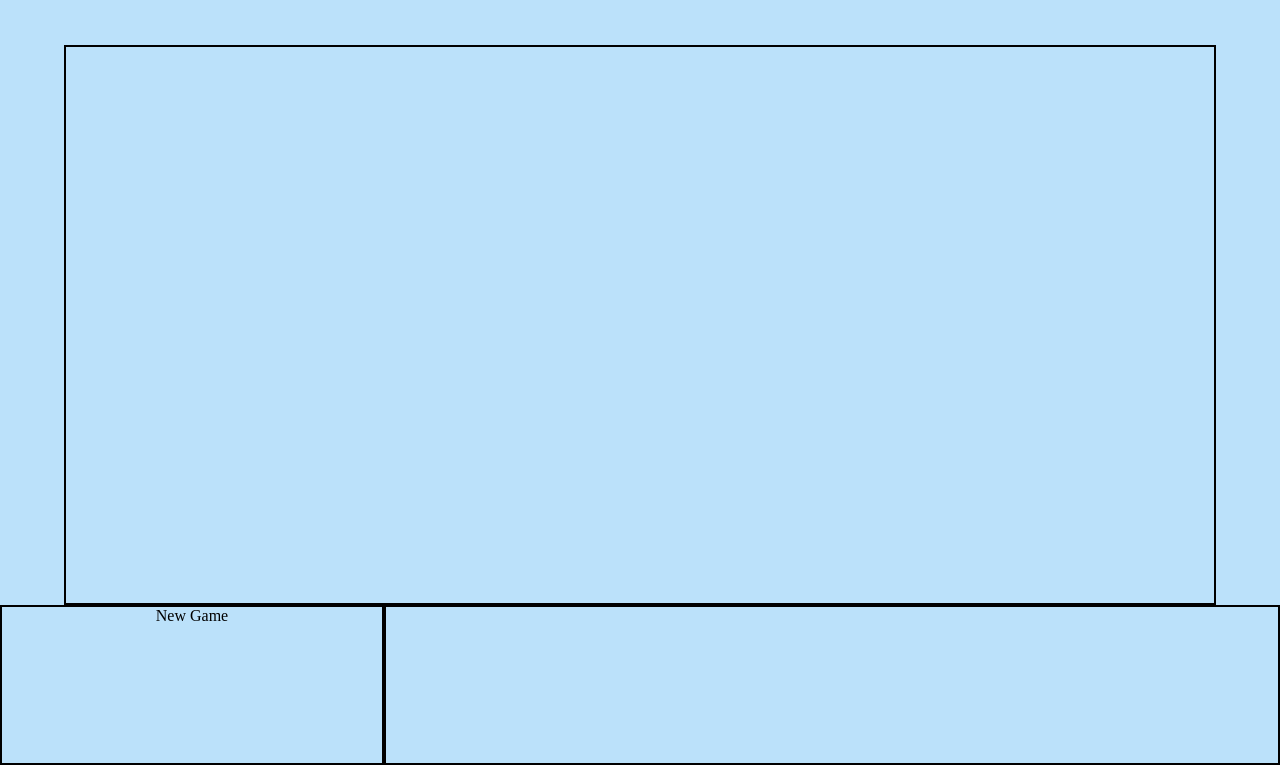
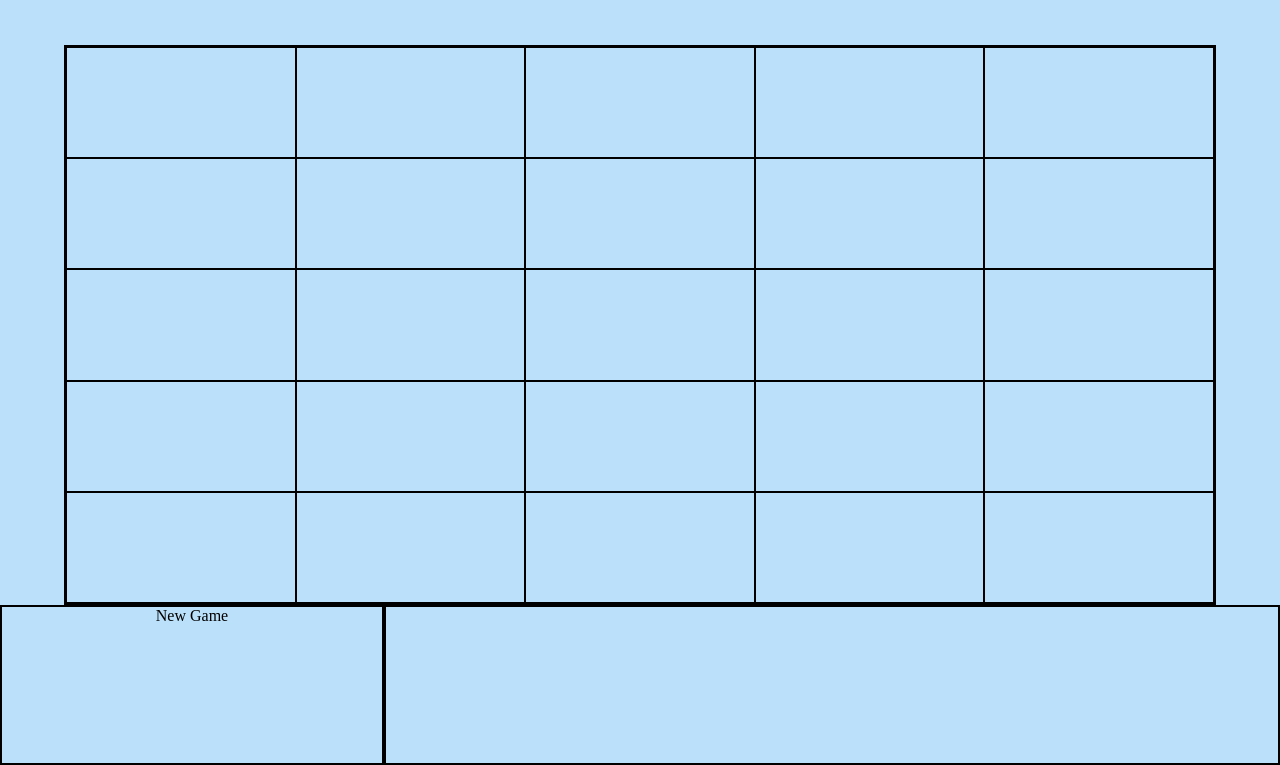
Before and after one commit to MichaelVez/TeamMemoryGame, a plain HTML site: page index.html in a window 1280 px wide. Shown: the part 35-800 px from the top of the page. Drawn offline with Linux system fonts and the light colour scheme.

Commit message:
added cells

```diff
--- a/index.html
+++ b/index.html
@@ -20,5 +20,6 @@
         </div>
       </div>
     </div>
+    <script src="scripts/main.js" defer type="module"></script>
   </body>
 </html>
--- a/scripts/main.js
+++ b/scripts/main.js
@@ -3,7 +3,9 @@
 //* even-listeners-cards();
 //* event-btns();
 
-import {
-  startTimer as startTimer,
-  stopTimer as stopTimer,
-} from "./events-btns";
+// import {
+//   startTimer as startTimer,
+//   stopTimer as stopTimer,
+// } from "./events-btns";
+import { start_crateLayout as crateBored } from "./start_cratelayout.js";
+crateBored(5, 5); //
--- a/scripts/start_cratelayout.js
+++ b/scripts/start_cratelayout.js
@@ -1,6 +1,21 @@
 //crate cards container
 //x.y.img
-let x = 4;
-let y = 3;
-
-// for(let i )
+let gameBored = document.querySelector(".game-bored");
+// let x_set = 4;
+// let y_set = 3;
+export function start_crateLayout(x, y) {
+  console.log("here");
+  for (let i = 0; i < x; i++) {
+    let row = document.createElement("div");
+    row.classList.add("row");
+    gameBored.appendChild(row);
+    for (let j = 0; j < y; j++) {
+      let cell = document.createElement("div");
+      cell.classList.add("cell");
+      cell.setAttribute(`data-x`, j);
+      cell.style.width = `${100 / x}%`;
+      cell.setAttribute(`data-y`, i);
+      row.appendChild(cell);
+    }
+  }
+}
--- a/styles/style.css
+++ b/styles/style.css
@@ -21,7 +21,20 @@
   width: 90%;
   margin: auto;
   border: 2px solid;
-  /* display:grid; */
+  display: flex;
+  align-items: center;
+  justify-content: space-between;
+  flex-direction: column;
+}
+.row {
+  width: 100%;
+  height: 100%;
+  display: flex;
+  flex-direction: row;
+}
+.cell {
+  border: 1px solid black;
+  height: 100%;
 }
 .cont {
   height: 20%;
```
